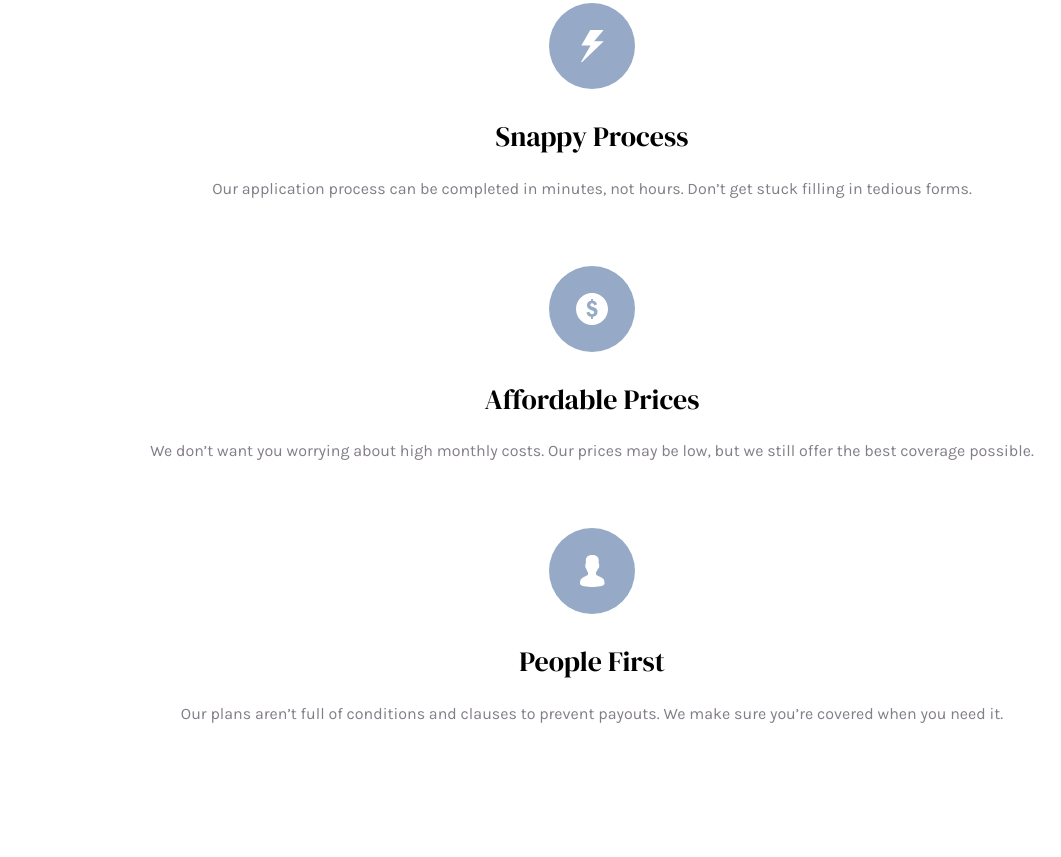
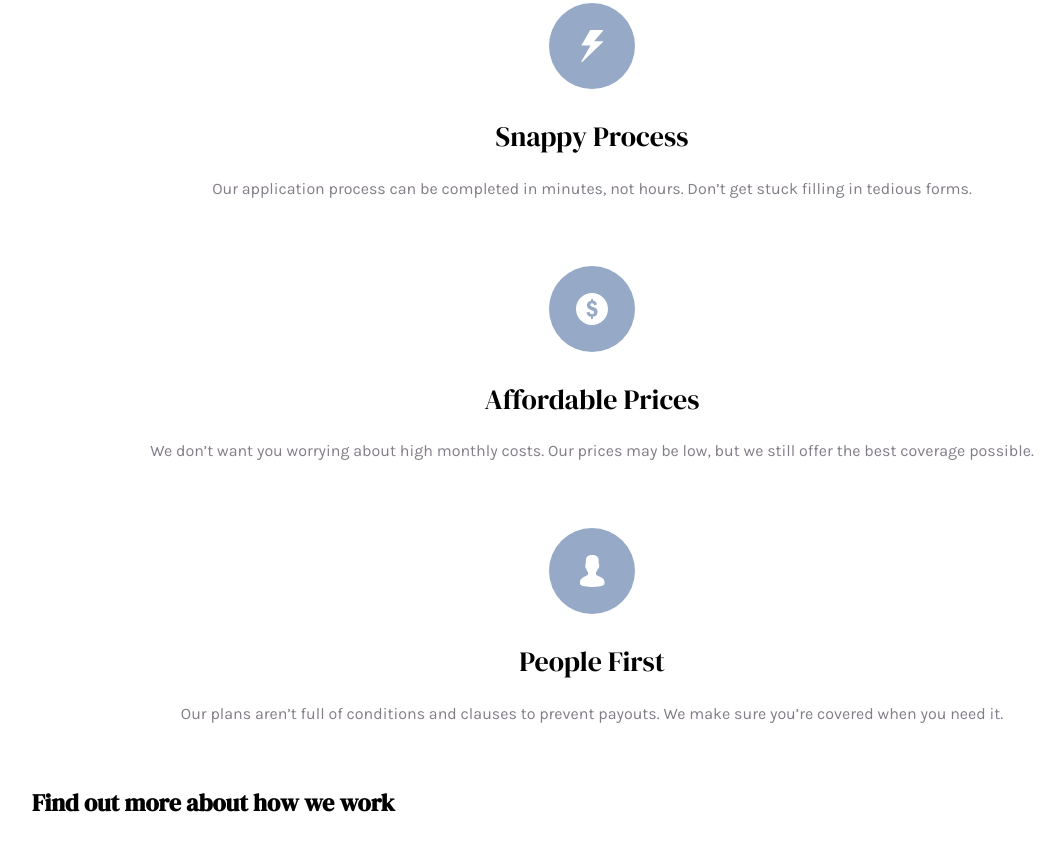
Before and after one commit to andrewteece/insure-landing, a plain HTML site: page index.html in a window 1280 px wide. Shown: the part 1284-2141 px from the top of the page, without its empty margins (48-1109 px from the left). Before the commit the page ends 2074 px from the top, so only its background shows below. Drawn offline with Linux system fonts and the light colour scheme.

Commit message:
about section markup

```diff
--- a/index.html
+++ b/index.html
@@ -115,6 +115,14 @@
         </div>
       </div>
     </section>
+
+    <!-- About -->
+    <section class="about">
+      <div class="about__wrapper wrapper">
+        <h2 class="about__heading">Find out more about how we work</h2>
+        <button type="button" class="btn btn--dark">How we work</button>
+      </div>
+    </section>
     <script src="js/script.js"></script>
   </body>
 </html>
--- a/styles/style.css
+++ b/styles/style.css
@@ -223,7 +223,7 @@ h6 {
 }
 
 .main__nav--active {
-  height: calc(85vh - 5rem);
+  height: calc(100vh - 5rem);
   background: url(../images/bg-pattern-mobile-nav.svg), var(--clr-neutral-700);
   background-repeat: no-repeat;
   background-position: center;
```
